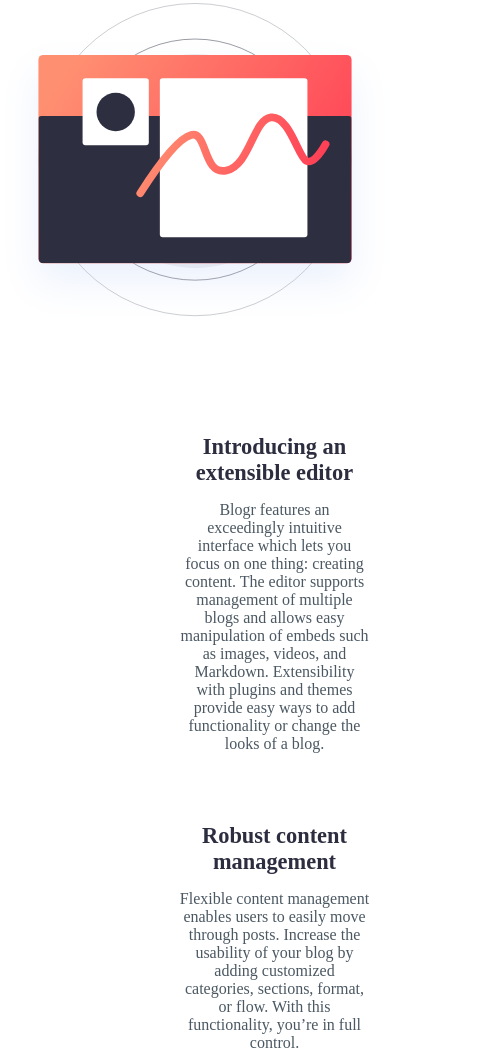
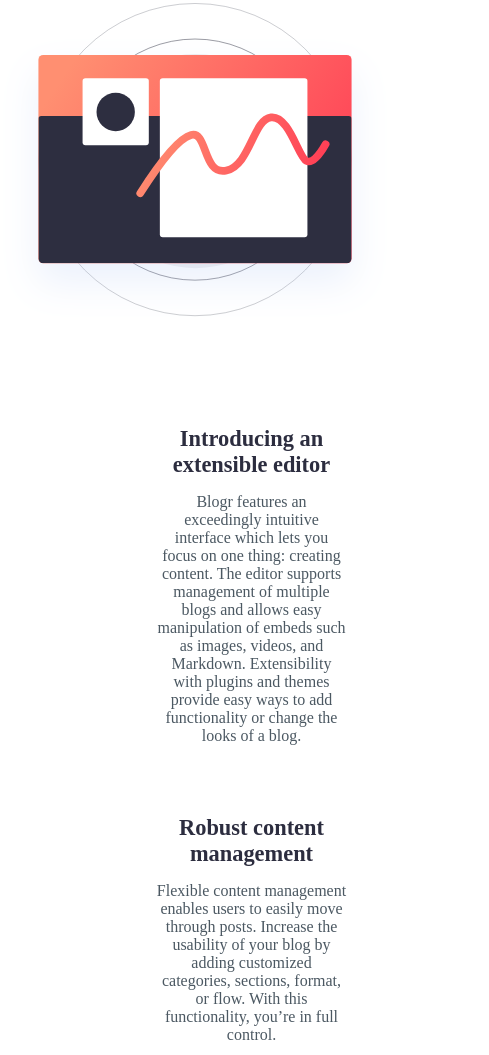
Before and after one commit to toby-d-nomad/Web-1.0-Assignment, a plain HTML site: page index.html in a window 390 px wide. Shown: the part 528-1583 px from the top of the page, 489 px wide, since content can reach past the window. Drawn offline with Linux system fonts and the light colour scheme; a web font is replaced by a local one.

Commit message:
Features section fix 3

```diff
--- a/styles.css
+++ b/styles.css
@@ -396,12 +396,12 @@
 
     .features-section-text-writing{
         width: 70%;
-        padding: 20%;
         display: flex;
         flex-direction: column;
         padding-bottom: 60px;
         justify-content: center;
         align-items: center;
+        margin-right: -50px;
     }
 
     .features-section-text > img{
```
